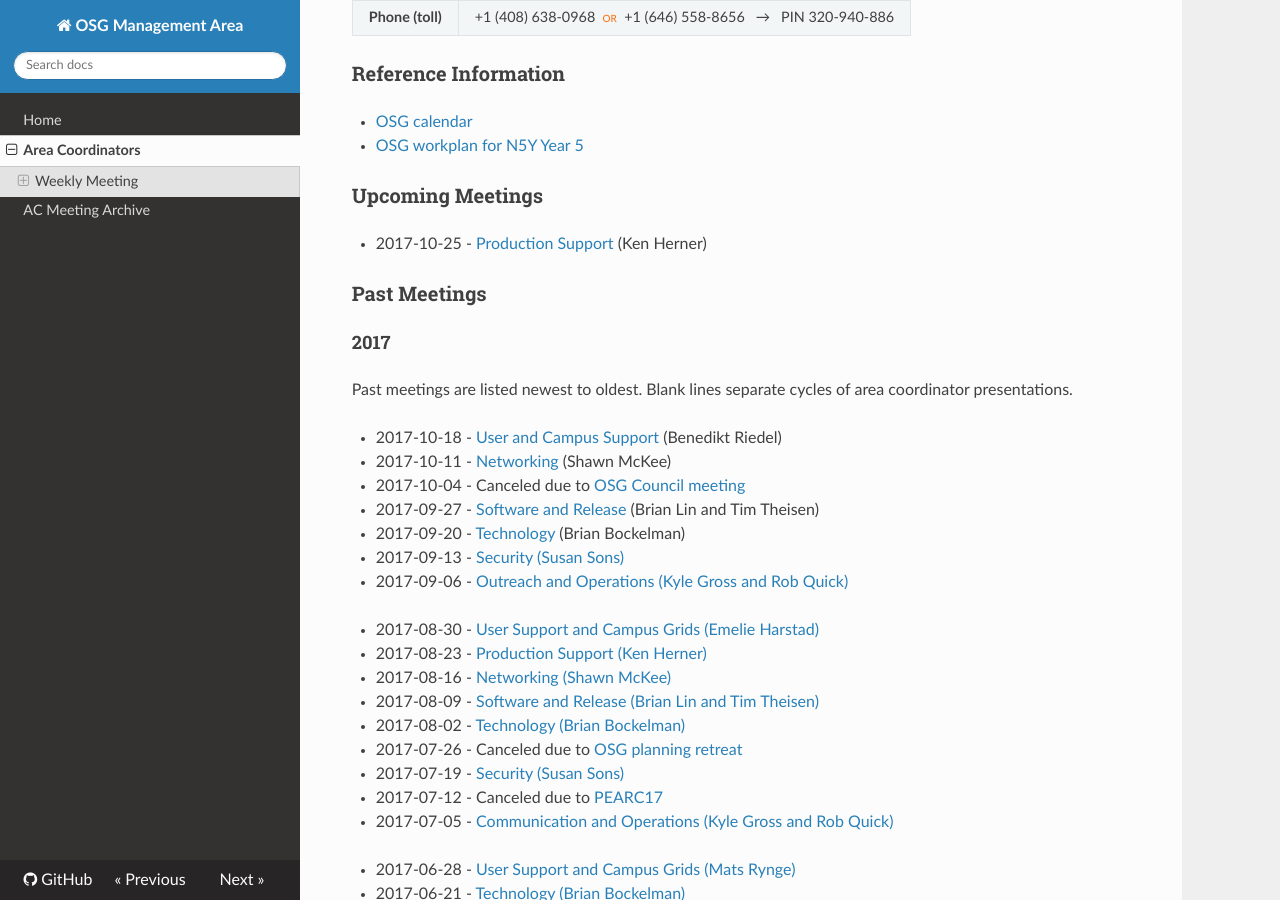
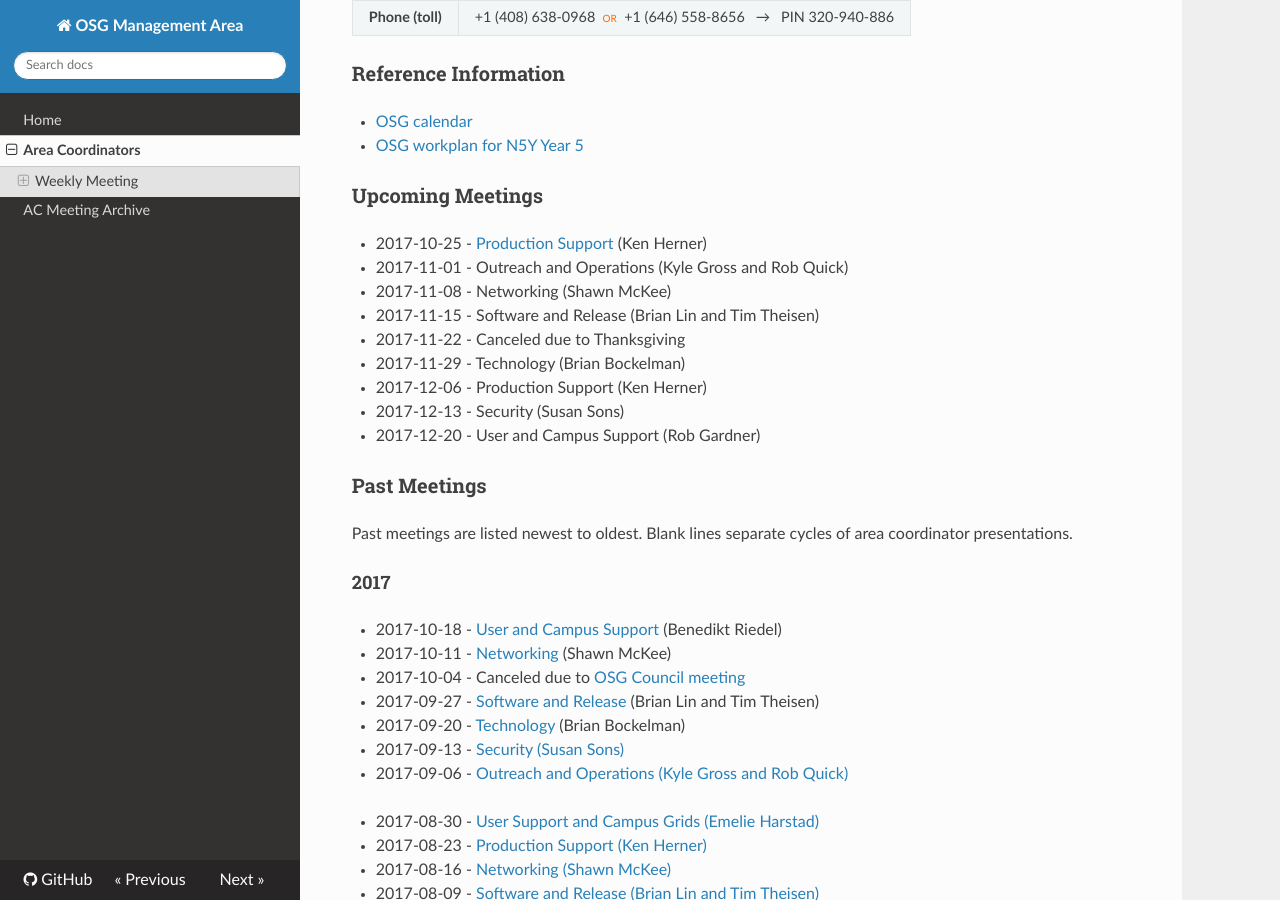
Before and after one commit to ppaschos/management-1, an MkDocs documentation site: the page built from docs/area-coordinators.md, in a window 1280 px wide and 900 px high, scrolled down 759 px. Built offline with MkDocs 1.6.1, drawn with Linux system fonts in a browser that asks for light colours; nearby versions of some CDN libraries; old or Windows-style settings are respelled for this version of MkDocs.

Commit message:
Upcoming meetings 2017-11-01 to 2017-12-20

```diff
--- a/docs/area-coordinators.md
+++ b/docs/area-coordinators.md
@@ -44,13 +44,21 @@ The current Area Coordinators are:
 ### Upcoming Meetings
 
 - 2017-10-25 - [Production Support](https://drive.google.com/open?id=0BzjiUtV-7HOrZ2ZTTUN4eXFnS0E) (Ken Herner)
+- 2017-11-01 - Outreach and Operations (Kyle Gross and Rob Quick)
+- 2017-11-08 - Networking (Shawn McKee)
+- 2017-11-15 - Software and Release (Brian Lin and Tim Theisen)
+- 2017-11-22 - Canceled due to Thanksgiving
+- 2017-11-29 - Technology (Brian Bockelman)
+- 2017-12-06 - Production Support (Ken Herner)
+- 2017-12-13 - Security (Susan Sons)
+- 2017-12-20 - User and Campus Support (Rob Gardner)
 
 
 ### Past Meetings
 
+Past meetings are listed newest to oldest.  Blank lines separate cycles of area coordinator presentations.
+
 #### 2017
-
-Past meetings are listed newest to oldest.  Blank lines separate cycles of area coordinator presentations.
 
 - 2017-10-18 - [User and Campus Support](https://docs.google.com/presentation/d/197X_9zF4iKyhyIwD2YVgc-PIm8oKVb74wo7nbJnlY8o/view?usp=sharing) (Benedikt Riedel)
 - 2017-10-11 - [Networking](https://drive.google.com/file/d/0B63jqzjmiVgcV1dBQy1GdzlIazg/view?usp=sharing) (Shawn McKee)
```
